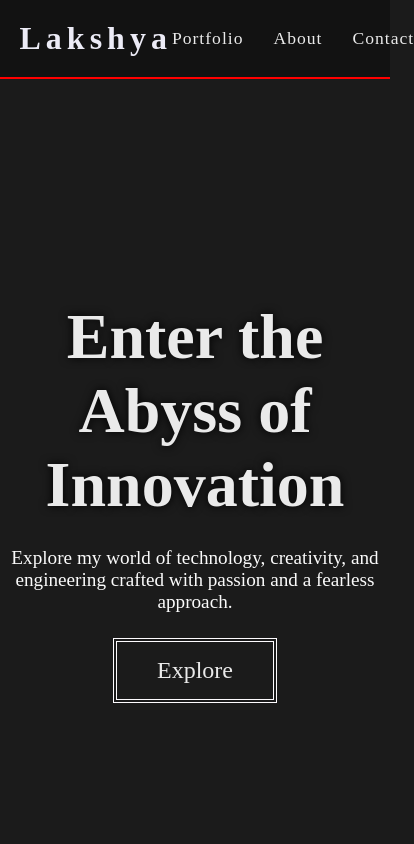
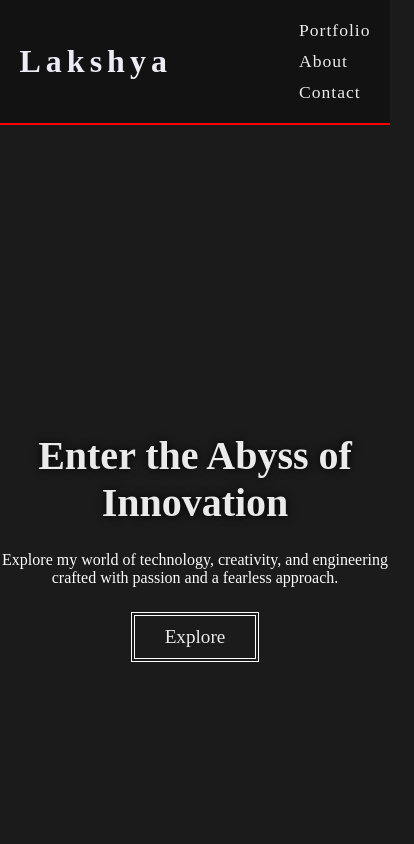
Before and after one commit to Laksh-tech/Laksh-tech.github.io, a plain HTML site: page index.html in a window 390 px wide. Shown: the top 844 px of the page, 414 px wide, since content can reach past the window. Drawn offline with Linux system fonts and the light colour scheme; a web font is replaced by a local one.

Commit message:
Update index.html

```diff
--- a/index.html
+++ b/index.html
@@ -3,6 +3,8 @@
 <head>
   <meta charset="UTF-8">
   <meta name="viewport" content="width=device-width, initial-scale=1.0">
+  <meta name="viewport" content="width=device-width, initial-scale=1.0">
+
   <head>
     <!-- Other head elements -->
     <!-- Add Font Awesome CDN -->
@@ -191,6 +193,22 @@
     footer p {
       margin: 10px 0;
     }
+      /* Mobile-specific styling */
+    @media only screen and (max-width: 600px) {
+      .hero h1 {
+        font-size: 2.5rem;
+      }
+      .hero p {
+        font-size: 1rem;
+      }
+      .hero .cta-btn {
+        padding: 10px 30px;
+        font-size: 1.2rem;
+      }
+      nav {
+        flex-direction: column;
+        gap: 10px;
+      }
   </style>
 </head>
 <body>
@@ -246,7 +264,7 @@
       <a href="mailto:laksh.sk108@gmail.com" target="_blank"><i class="fas fa-envelope"></i></a>
       <a href="https://www.instagram.com/android_hxh/" target="_blank"><i class="fab fa-instagram"></i></a>
       <a href="https://github.com/Laksh-tech" target="_blank"><i class="fab fa-github"></i></a>
-      <a href="www.linkedin.com/in/laksh-singh-kushwah-842b77328" target="_blank"><i class="fab fa-linkedin"></i></a>
+      <a href="https://www.linkedin.com/in/laksh-singh-kushwah-tech8675" target="_blank"><i class="fab fa-linkedin"></i></a>
     </div>
   </section>
 
```
